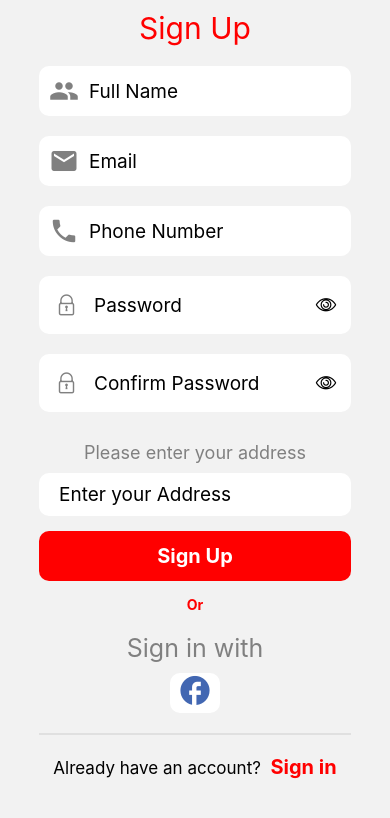
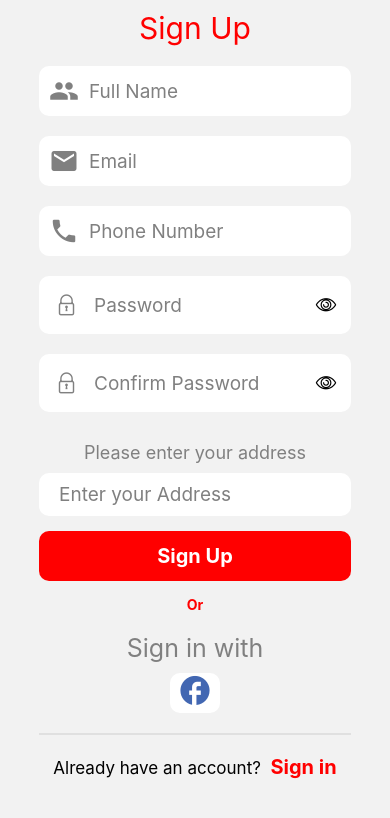
Before and after one commit to aniketnigam22/Food-Delivery-App, a React Native app: screen /SignupScreen in a window 390 px wide. Shown: the top 818 px of the page. Built offline with nearby package versions, Linux system fonts and the light colour scheme.

Commit message:
ui need to be fixed

```diff
--- a/src/screens/LoginSignupScreen/LoginScreen.js
+++ b/src/screens/LoginSignupScreen/LoginScreen.js
@@ -19,6 +19,7 @@ const LoginScreen = ({ navigation }) => {
                     <TextInput
                         style={styles.input}
                         placeholder='Email'
+                        placeholderTextColor={color.text2}
                         onFocus={() => {
                             setEmailFoucs(true)
                             setShowPassword(false)
@@ -40,7 +41,10 @@ const LoginScreen = ({ navigation }) => {
                         onFocus={() => {
                             setEmailFoucs(false)
                             setPasswordFocus(true)
+
                         }}
+                        placeholderTextColor={color.text2}
+
                         secureTextEntry={showPassword === true ? false : true}
                     />
                     <Icon
@@ -117,7 +121,8 @@ const styles = StyleSheet.create({
     input: {
         fontSize: 19,
         marginLeft: 10,
-        width: '80%'
+        width: '80%',
+        color:color.text3
     },
     singInButton: {
         color: color.col1,
--- a/src/screens/LoginSignupScreen/SignupScreen.js
+++ b/src/screens/LoginSignupScreen/SignupScreen.js
@@ -25,6 +25,8 @@ const SignupScreen = ({ navigation }) => {
             <TextInput
               style={styles.input}
               placeholder='Full Name'
+              placeholderTextColor={color.text2}
+
               onFocus={() => {
                 setEmailFoucs(false)
                 setShowPassword(false)
@@ -41,6 +43,8 @@ const SignupScreen = ({ navigation }) => {
             <Icon name="email" size={30} color={emailFocus === true ? color.text1 : color.text2} />
             <TextInput
               style={styles.input}
+              placeholderTextColor={color.text2}
+
               placeholder='Email'
               onFocus={() => {
                 setEmailFoucs(true)
@@ -60,6 +64,8 @@ const SignupScreen = ({ navigation }) => {
             <TextInput
               style={styles.input}
               placeholder='Phone Number'
+              placeholderTextColor={color.text2}
+
               onFocus={() => {
                 setPhoneFocus(true)
                 setShowPassword(false)
@@ -84,6 +90,7 @@ const SignupScreen = ({ navigation }) => {
             <TextInput
               style={styles.input}
               placeholder='Password'
+              placeholderTextColor={color.text2}
               onFocus={() => {
                 setEmailFoucs(false)
                 setPasswordFocus(true)
@@ -117,6 +124,8 @@ const SignupScreen = ({ navigation }) => {
             <TextInput
               style={styles.input}
               placeholder='Confirm Password'
+              placeholderTextColor={color.text2}
+
               onFocus={() => {
                 setEmailFoucs(false)
                 setPasswordFocus(false)
@@ -144,6 +153,7 @@ const SignupScreen = ({ navigation }) => {
           <View style={styles.inputOut}>
             <TextInput
               placeholder='Enter your Address'
+              placeholderTextColor={color.text2}
               style={styles.input}
               onFocus={() => {
                 setEmailFoucs(false)
@@ -216,7 +226,8 @@ const styles = StyleSheet.create({
   input: {
     fontSize: 19,
     marginLeft: 10,
-    width: '80%'
+    width: '80%',
+    color:'black'
   },
   singInButton: {
     color: color.col1,
```
